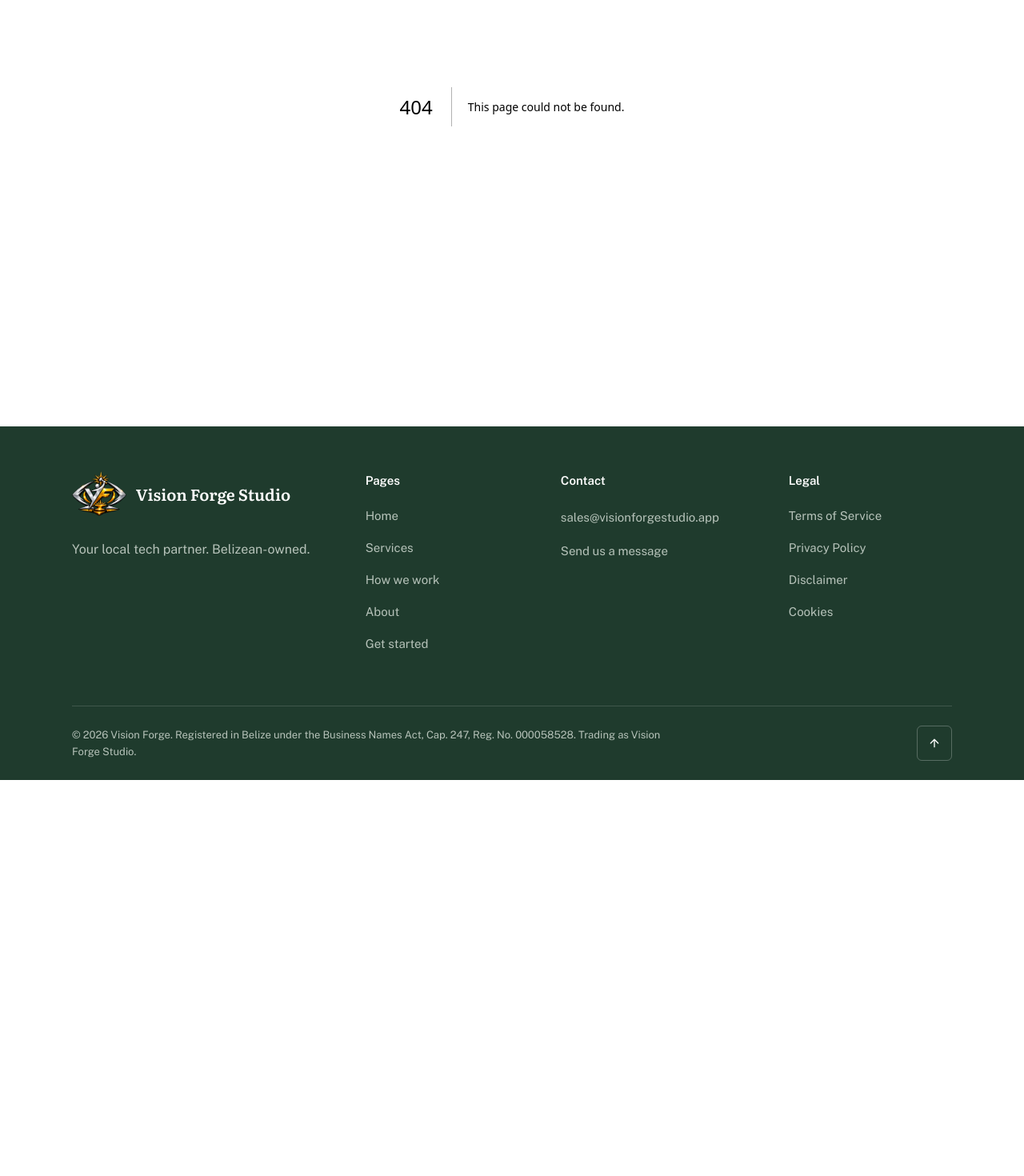
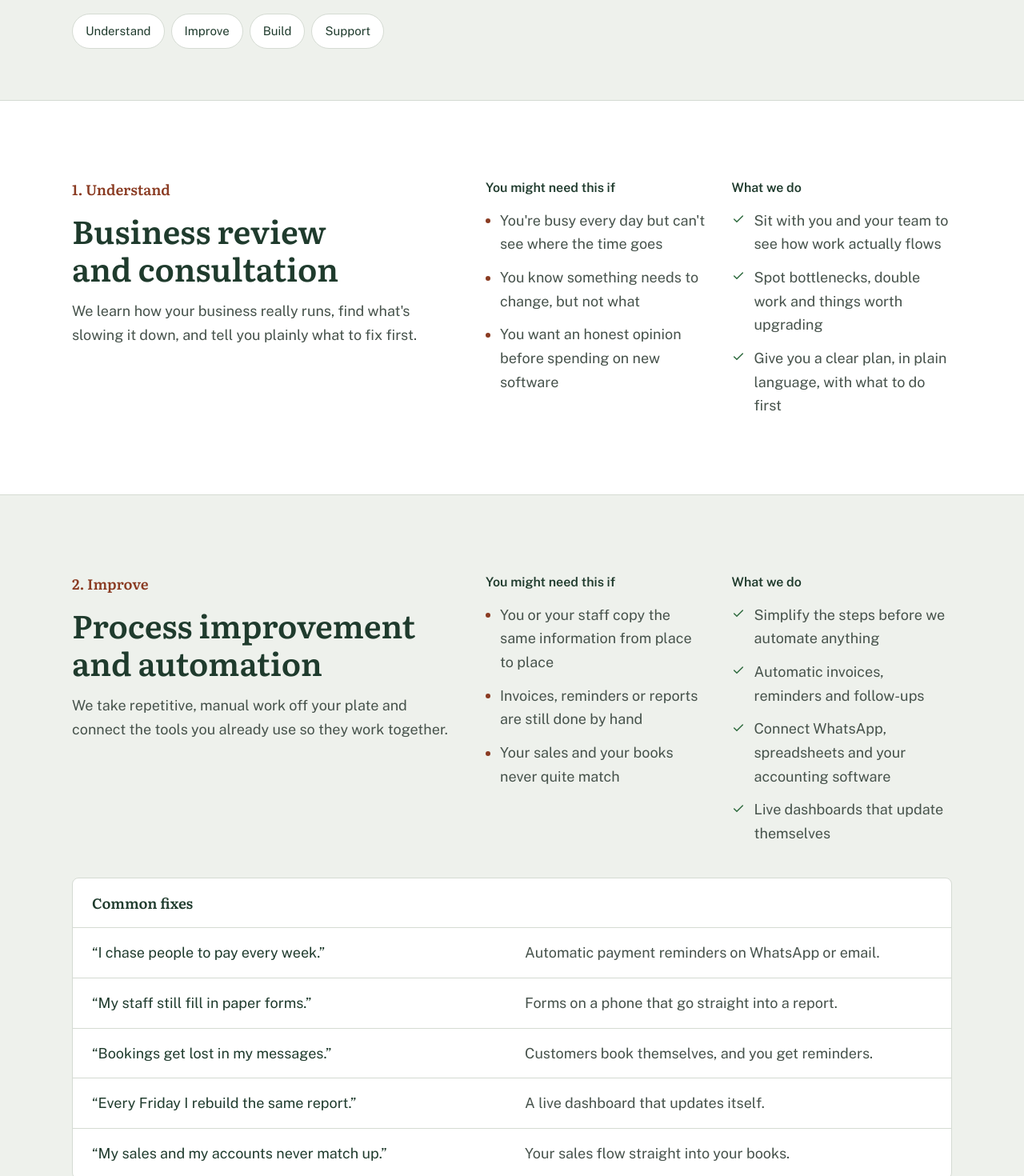
Before and after one commit to nonchxlantdev/visionforgewebsite, a Next.js app: page /services in a window 1280 px wide. Before the commit this address had no page. Shown: the part 340-1810 px from the top of the page at 80% size. Before the commit the page ends 1315 px from the top, so only its background shows below. Built offline with nearby package versions, Linux system fonts and the light colour scheme.

Commit message:
feat: Services page organised by the four stages
Co-Authored-By: Claude Opus 5.5 <noreply@anthropic.com>
Claude-Session: https://claude.ai/code/session_01SGEzc9LhsxQMTWN73jjpS7

```diff
--- /dev/null
+++ b/app/services/page.tsx
@@ -0,0 +1,45 @@
+import type { Metadata } from "next";
+import { ClosingBand } from "@/components/layout/ClosingBand";
+import { PageHeader } from "@/components/layout/PageHeader";
+import { ImproveExamples } from "@/components/sections/ImproveExamples";
+import { ServiceStage } from "@/components/sections/ServiceStage";
+import { stages } from "@/lib/site";
+
+export const metadata: Metadata = {
+  title: "Services | Vision Forge Studio",
+  description:
+    "Business reviews and consultation, process improvement and automation, websites and custom systems, plus optional training and support. For businesses big and small in Belize.",
+  alternates: { canonical: "/services" },
+};
+
+export default function ServicesPage() {
+  return (
+    <>
+      <PageHeader
+        title="How we help your business"
+        lede="Every business is different, so we start by understanding yours. Then we improve how it runs and build what it needs. Training and support are there if you want them."
+      >
+        <nav aria-label="Services on this page">
+          <ul className="flex flex-wrap gap-2">
+            {stages.map((stage) => (
+              <li key={stage.id}>
+                <a
+                  href={`#${stage.id}`}
+                  className="inline-flex min-h-11 items-center rounded-full border border-line bg-paper px-4 text-[15px] text-ink transition-colors hover:border-ink"
+                >
+                  {stage.name}
+                </a>
+              </li>
+            ))}
+          </ul>
+        </nav>
+      </PageHeader>
+      {stages.map((stage, index) => (
+        <ServiceStage key={stage.id} stage={stage} index={index}>
+          {stage.id === "improve" ? <ImproveExamples /> : null}
+        </ServiceStage>
+      ))}
+      <ClosingBand />
+    </>
+  );
+}
--- /dev/null
+++ b/components/sections/ImproveExamples.tsx
@@ -0,0 +1,17 @@
+import { improveExamples } from "@/lib/site";
+
+export function ImproveExamples() {
+  return (
+    <div className="rounded-lg border border-line bg-paper">
+      <h3 className="border-b border-line px-6 py-4 font-serif text-[1.125rem] font-semibold text-ink">Common fixes</h3>
+      <ul>
+        {improveExamples.map((example) => (
+          <li key={example.id} className="grid gap-1 border-b border-line px-6 py-4 last:border-b-0 md:grid-cols-2 md:gap-8">
+            <p className="text-ink">“{example.pain}”</p>
+            <p className="text-body">{example.fix}</p>
+          </li>
+        ))}
+      </ul>
+    </div>
+  );
+}
--- /dev/null
+++ b/components/sections/ServiceStage.tsx
@@ -0,0 +1,53 @@
+import { Check } from "lucide-react";
+import type { ReactNode } from "react";
+import type { Stage } from "@/lib/site";
+
+export function ServiceStage({ stage, index, children }: { stage: Stage; index: number; children?: ReactNode }) {
+  const shaded = index % 2 === 1;
+  return (
+    <section id={stage.id} aria-labelledby={`${stage.id}-title`} className={`border-b border-line ${shaded ? "bg-mist" : ""}`}>
+      <div className="mx-auto grid max-w-[1180px] gap-10 px-5 py-20 sm:px-8 md:py-24 lg:grid-cols-[0.9fr_1.1fr] lg:px-10">
+        <div>
+          <p className="font-serif text-[1.125rem] font-semibold text-mahogany">
+            {index + 1}. {stage.name}
+            {stage.optional ? <span className="ml-2 font-sans text-[15px] font-normal text-muted">Optional</span> : null}
+          </p>
+          <h2
+            id={`${stage.id}-title`}
+            className="mt-3 font-serif text-[clamp(1.75rem,3.4vw,2.5rem)] leading-[1.18] font-semibold text-balance text-ink"
+          >
+            {stage.title}
+          </h2>
+          <p className="mt-4 max-w-[52ch] text-body">{stage.summary}</p>
+        </div>
+
+        <div className="grid gap-8 sm:grid-cols-2">
+          <div>
+            <h3 className="text-[16px] font-semibold text-ink">You might need this if</h3>
+            <ul className="mt-3 space-y-3">
+              {stage.needIf.map((item) => (
+                <li key={item} className="flex gap-3 text-body">
+                  <span aria-hidden className="mt-[0.7em] h-1.5 w-1.5 shrink-0 rounded-full bg-mahogany" />
+                  {item}
+                </li>
+              ))}
+            </ul>
+          </div>
+          <div>
+            <h3 className="text-[16px] font-semibold text-ink">What we do</h3>
+            <ul className="mt-3 space-y-3">
+              {stage.weDo.map((item) => (
+                <li key={item} className="flex gap-3 text-body">
+                  <Check aria-hidden className="mt-[0.3em] h-4 w-4 shrink-0 text-success" strokeWidth={2.25} />
+                  {item}
+                </li>
+              ))}
+            </ul>
+          </div>
+        </div>
+
+        {children ? <div className="lg:col-span-2">{children}</div> : null}
+      </div>
+    </section>
+  );
+}
```
Also changed, not shown: 1 other file (tests, documents, lock files or other folders).
